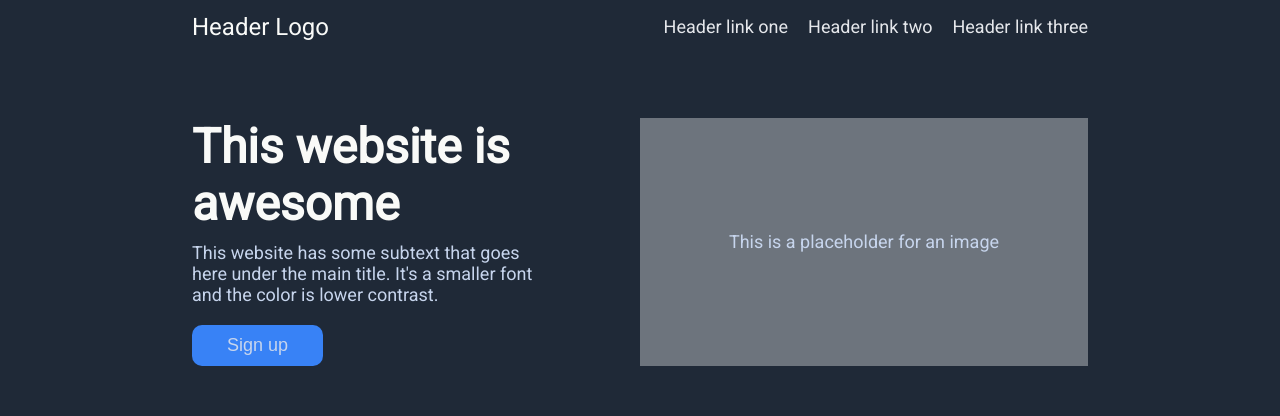
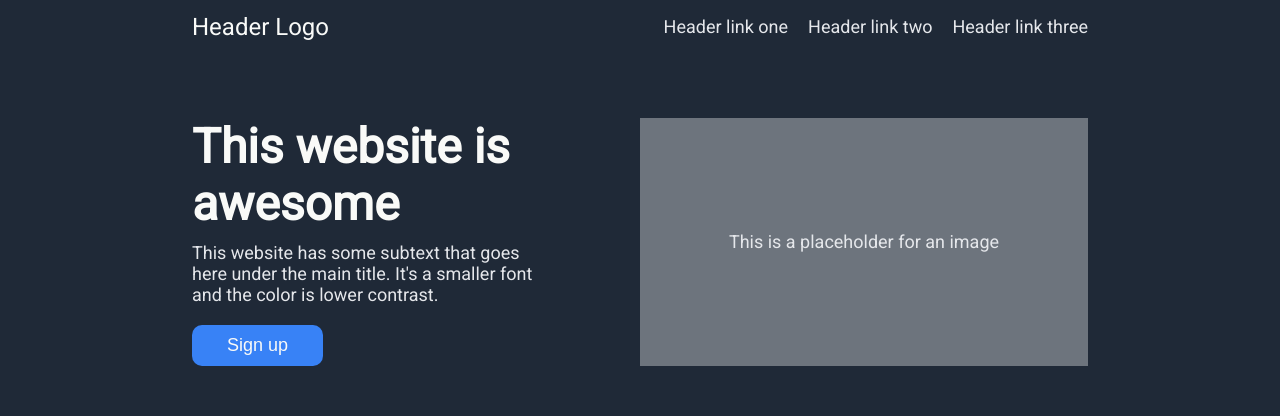
Before and after one commit to Arcanedarkness/Landing-Page, a plain HTML site: page index.html in a window 1280 px wide. Shown: the top 416 px of the page. Drawn offline with Linux system fonts and the light colour scheme.

Commit message:
Change color of button in card one

```diff
--- a/style.css
+++ b/style.css
@@ -55,8 +55,8 @@ body {
     font-weight: 900;
 }
 
-.card-one-subtext, .image-placeholder, .card-one-button{
-    color: #C7D5ED;
+.card-one-subtext, .image-placeholder {
+    color: #E5E7EB;
     font-size: 18px;
 }
 
@@ -70,6 +70,9 @@ body {
 
 .card-one-button {
     background-color: #3882F6;
+    color: #F9FAF8;
+    font-weight: 500;
+    font-size: 18px;
     border: 0;
     border-radius: 10px;
     margin-top: 10px;
```
